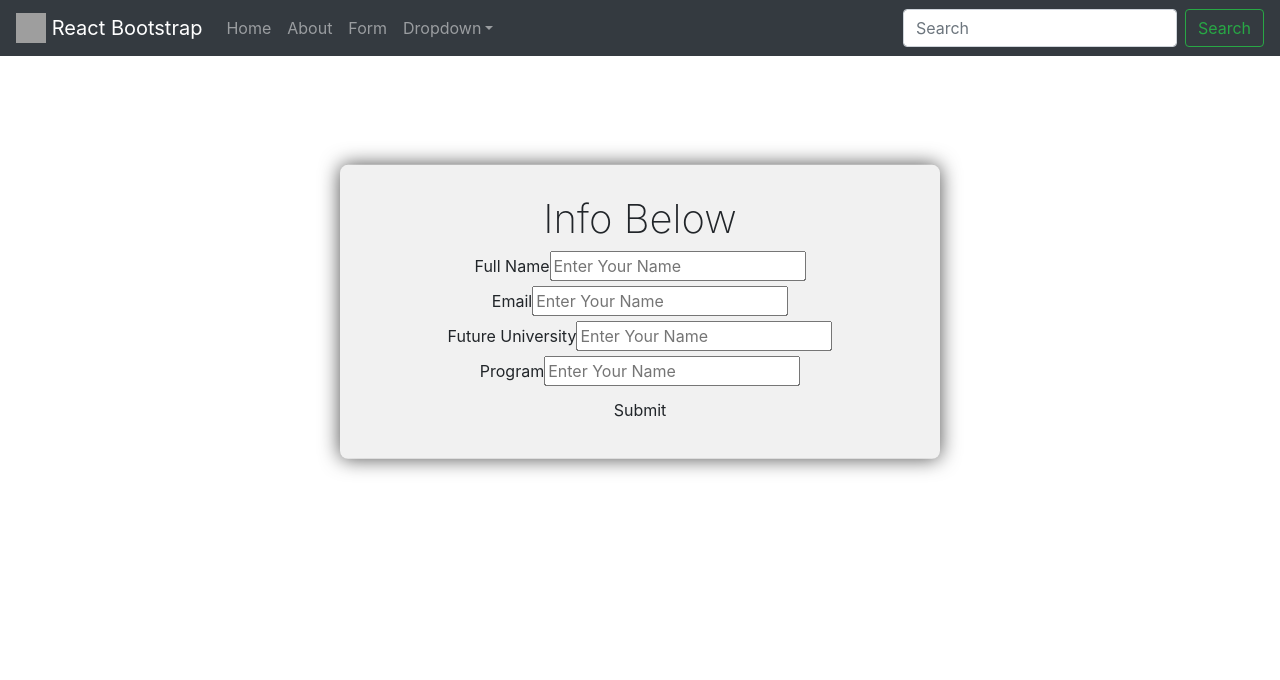
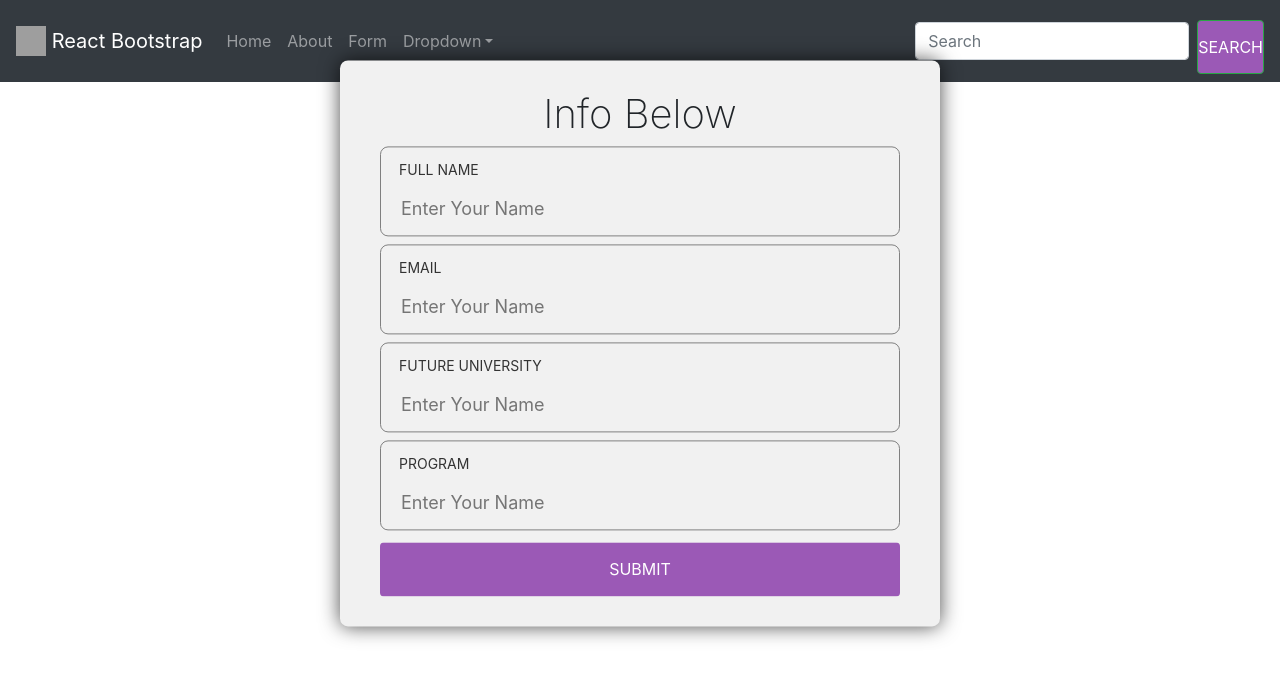
Before and after one commit to tonytyhuang/UniBound, a React (Create React App) app: page /form in a window 1280 px wide. Shown: the top 680 px of the page. Built offline with nearby package versions, Linux system fonts and the light colour scheme; grey boxes are pictures that could not be loaded.

Commit message:
pretty form

```diff
--- a/src/components/Form.css
+++ b/src/components/Form.css
@@ -5,7 +5,7 @@
     position: absolute;
     top: 50%;
     left: 50%;
-    transform: translate(-50%, -80%);
+    transform: translate(-50%, -60%);
     padding: 30px 40px;
     box-sizing: border-box;
     border-radius: 8px;
@@ -17,3 +17,36 @@
     margin-top: 0;
     font-weight: 200;
 }
+.txtb{
+    border:1px solid gray;
+    margin: 8px 0;
+    padding: 12px 18px;
+    border-radius: 8px;
+}
+.txtb label{
+    display: block;
+    text-align : left;
+    color: #333;
+    text-transform: uppercase;
+    font-size: 14px;
+
+}
+
+.txtb input{
+    width: 100%;
+    border: none;
+    background: none;
+    outline: none;
+    font-size: 18px;
+    margin-top: 6px;
+}
+
+.btn{
+    display: block;
+    background: #9b59b6;
+    padding: 14px 0;
+    color: white;
+    text-transform: uppercase;
+    cursor: pointer;
+    margin-top: 12px;
+}
```
